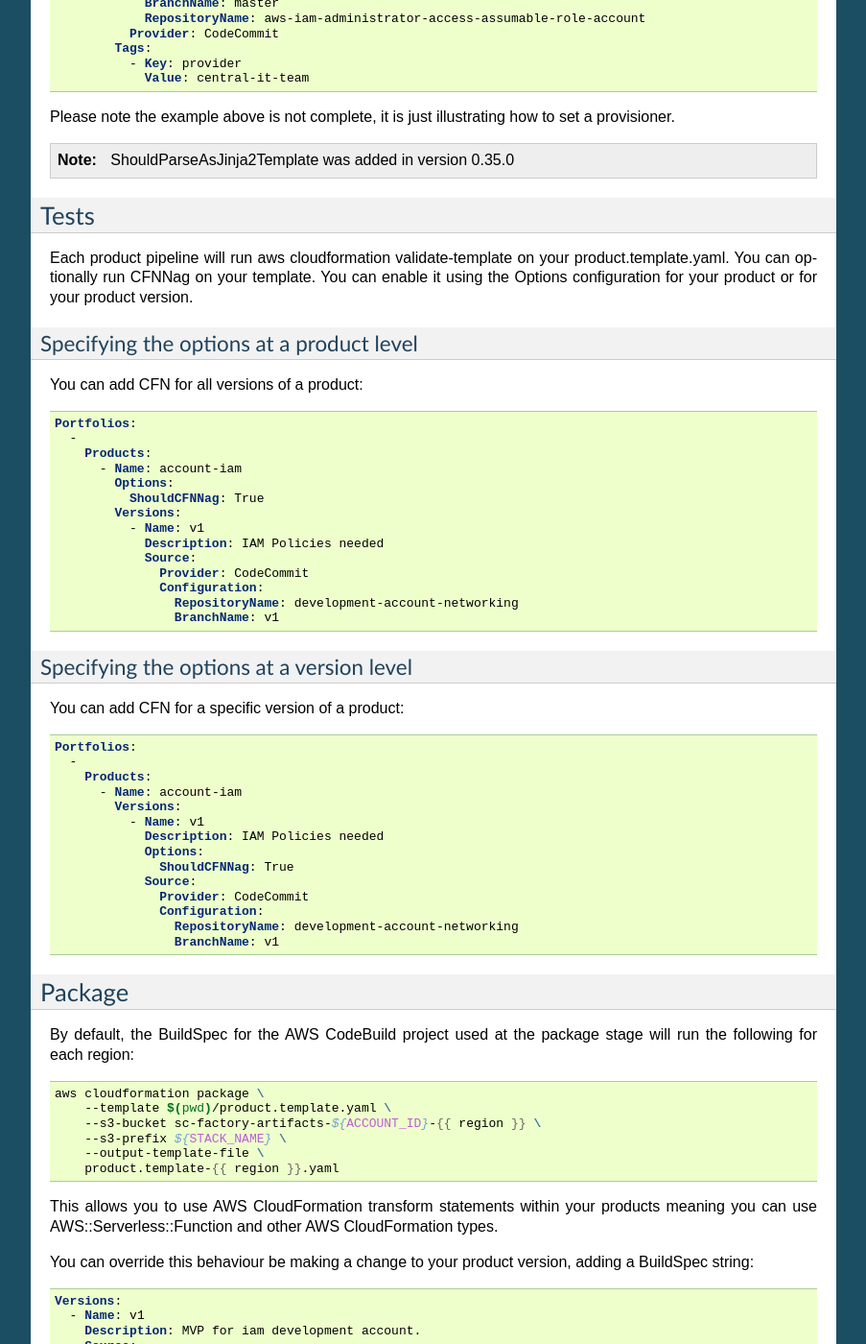
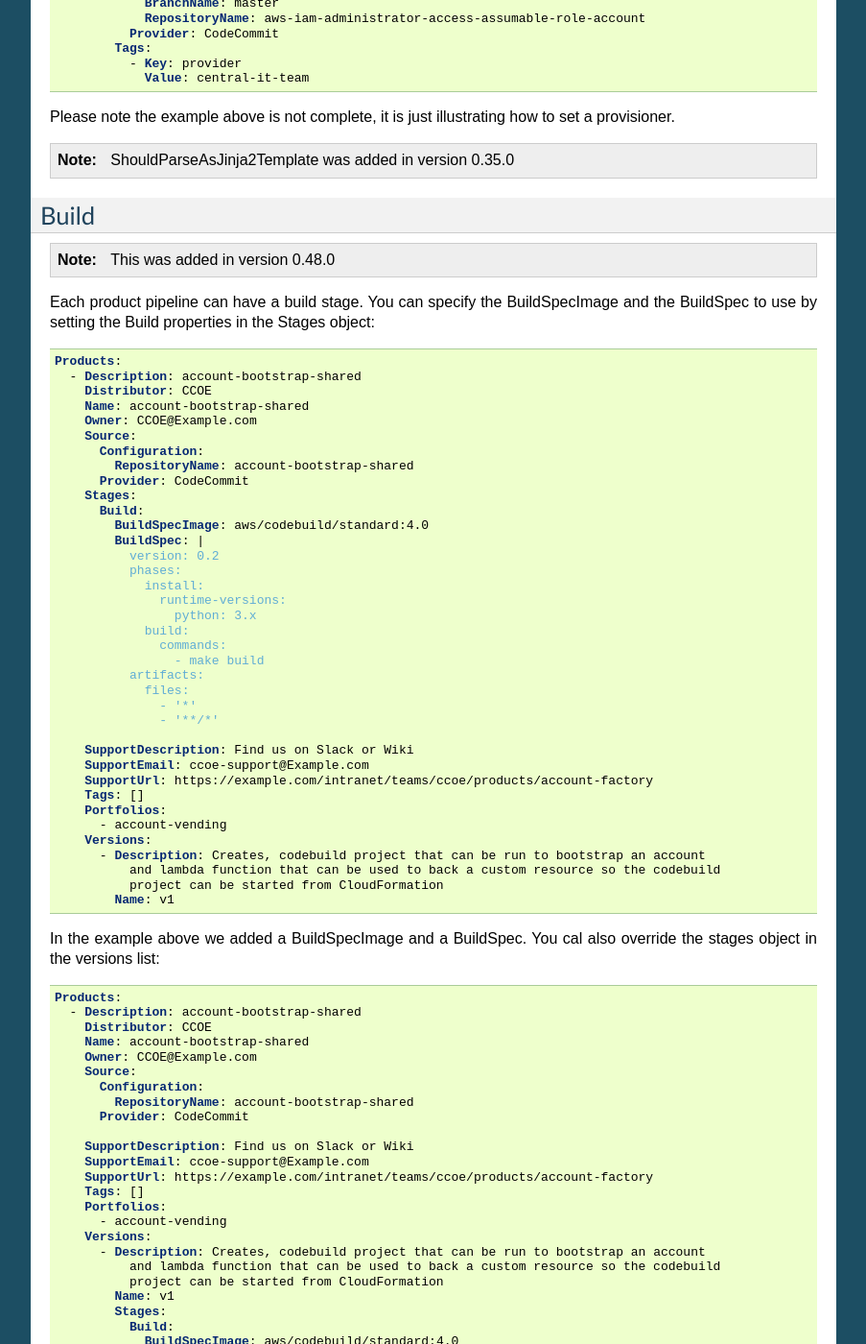
Before and after one commit to awslabs/aws-service-catalog-factory, a Sphinx documentation site: the page built from docs/source/factory/building_your_pipelines.rst, in a window 1280 px wide and 1400 px high, scrolled down 2033 px. Shown: the whole window at 96% size, without its empty margins (198-1101 px from the left). Built offline with Sphinx 7.4.7, drawn with Linux system fonts in a browser that asks for light colours; some of the changed text lies outside the part shown.

Commit message:
reformatted, added stages support to the portfolio yaml including the ability to specify the package stage and build stage buildspecimages and buildspec contents

```diff
--- a/docs/source/factory/building_your_pipelines.rst
+++ b/docs/source/factory/building_your_pipelines.rst
@@ -144,9 +144,104 @@
 
 
 
+Build
+-----
+
+.. note::
+
+    This was added in version 0.48.0
+
+Each product pipeline can have a build stage.  You can specify the BuildSpecImage and the BuildSpec to use by setting
+the Build properties in the Stages object:
+
+.. code:: yaml
+
+    Products:
+      - Description: account-bootstrap-shared
+        Distributor: CCOE
+        Name: account-bootstrap-shared
+        Owner: CCOE@Example.com
+        Source:
+          Configuration:
+            RepositoryName: account-bootstrap-shared
+          Provider: CodeCommit
+        Stages:
+          Build:
+            BuildSpecImage: aws/codebuild/standard:4.0
+            BuildSpec: |
+              version: 0.2
+              phases:
+                install:
+                  runtime-versions:
+                    python: 3.x
+                build:
+                  commands:
+                    - make build
+              artifacts:
+                files:
+                  - '*'
+                  - '**/*'
+
+        SupportDescription: Find us on Slack or Wiki
+        SupportEmail: ccoe-support@Example.com
+        SupportUrl: https://example.com/intranet/teams/ccoe/products/account-factory
+        Tags: []
+        Portfolios:
+          - account-vending
+        Versions:
+          - Description: Creates, codebuild project that can be run to bootstrap an account
+              and lambda function that can be used to back a custom resource so the codebuild
+              project can be started from CloudFormation
+            Name: v1
+
+In the example above we added a BuildSpecImage and a BuildSpec.  You cal also override the stages object in the versions
+list:
+
+.. code:: yaml
+
+    Products:
+      - Description: account-bootstrap-shared
+        Distributor: CCOE
+        Name: account-bootstrap-shared
+        Owner: CCOE@Example.com
+        Source:
+          Configuration:
+            RepositoryName: account-bootstrap-shared
+          Provider: CodeCommit
+
+        SupportDescription: Find us on Slack or Wiki
+        SupportEmail: ccoe-support@Example.com
+        SupportUrl: https://example.com/intranet/teams/ccoe/products/account-factory
+        Tags: []
+        Portfolios:
+          - account-vending
+        Versions:
+          - Description: Creates, codebuild project that can be run to bootstrap an account
+              and lambda function that can be used to back a custom resource so the codebuild
+              project can be started from CloudFormation
+            Name: v1
+            Stages:
+              Build:
+                BuildSpecImage: aws/codebuild/standard:4.0
+                BuildSpec: |
+                  version: 0.2
+                  phases:
+                    install:
+                      runtime-versions:
+                        python: 3.x
+                    build:
+                      commands:
+                        - make build
+                  artifacts:
+                    files:
+                      - '*'
+                      - '**/*'
+
+
 Tests
 -----
 Each product pipeline will run aws cloudformation validate-template on your product.template.yaml.
+
 You can optionally run CFNNag on your template.  You can enable it using the Options configuration for your product or
 for your product version.
 
@@ -225,25 +320,34 @@
               Configuration:
                 RepositoryName: guardduty-master-enabler
                 BranchName: v1
-            BuildSpec: |
-              version: 0.2
-              phases:
-                install:
-                  runtime-versions:
-                    python: 3.8
-                build:
-                  commands:
-                  {% for region in ALL_REGIONS %}
-                    - aws cloudformation package \
-                        --template $(pwd)/product.template.yaml \
-                        --s3-bucket sc-factory-artifacts-${ACCOUNT_ID}-{{ region }} \
-                        --s3-prefix ${STACK_NAME} \
-                        --output-template-file product.template-{{ region }}.yaml
-                  {% endfor %}
-              artifacts:
-                files:
-                  - '*'
-                  - '**/*'
+            Stages:
+              Package:
+                BuildSpec: |
+                  version: 0.2
+                  phases:
+                    install:
+                      runtime-versions:
+                        python: 3.8
+                    build:
+                      commands:
+                      {% for region in ALL_REGIONS %}
+                        - aws cloudformation package \
+                            --template $(pwd)/product.template.yaml \
+                            --s3-bucket sc-factory-artifacts-${ACCOUNT_ID}-{{ region }} \
+                            --s3-prefix ${STACK_NAME} \
+                            --output-template-file product.template-{{ region }}.yaml
+                      {% endfor %}
+                  artifacts:
+                    files:
+                      - '*'
+                      - '**/*'
+
+.. note::
+
+    Since version 0.48.0 you should be setting your Package BuildSpec in a Stages object.  Prior to this you set it in
+    the versions or product object.  The stages object can be set in the product object and then overridden in the
+    version object.
+
 
 Please note, you need to specify the runtime-versions you intend to use.
 
```
Also changed, not shown: 8 other files.
